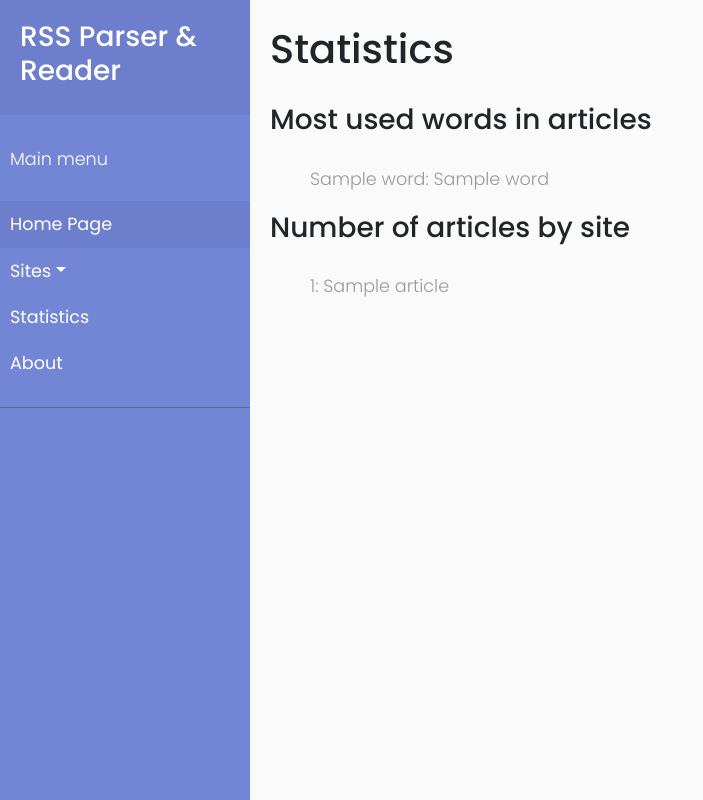
After one commit to itopencek/python-rss-reader, a Python web app: template ArticleParserApp/templates/stats.html in a window 1280 px wide. The commit adds this page. Shown: the whole page, without its empty margins (0-703 px from the left). Run offline with Jinja, Linux system fonts and the light colour scheme; the template is opened without the code that fills it: most values are stand-ins (such as "Sample title", 1, 10 or a date in 2020); some libraries are stand-ins or nearby versions.

Commit message:
Added stats page

```diff
--- a/ArticleParserApp/__init__.py
+++ b/ArticleParserApp/__init__.py
@@ -10,6 +10,7 @@ db = SQLAlchemy()
 DB_PATH = 'sqlite:///database/database.db'
 DB_NAME = 'database.db'
 df_articles = None
+df_sites = None
 
 
 def register_blueprints():
@@ -34,7 +35,7 @@ def create_database():
     """
     Creates and set-ups database and Pandas DataFrame.
     """
-    global df_articles
+    global df_articles, df_sites
     db.init_app(app)
     if not path.exists(DB_NAME):
         db.create_all(app=app)
@@ -44,6 +45,7 @@ def create_database():
     # set up pandas df
     with app.app_context():
         df_articles = pd.read_sql('SELECT * FROM article', con=db.engine)
+        df_sites = pd.read_sql('SELECT * FROM site', con=db.engine)
     print("Set up pandas DataFrame.")
 
 
--- a/ArticleParserApp/database/models/models.py
+++ b/ArticleParserApp/database/models/models.py
@@ -32,6 +32,12 @@ class Article(db.Model):
     def as_dict(self):
         return {x.name: getattr(self, x.name) for x in self.__table__.columns}
 
+    def get_date(self):
+        return self.date
+
+    def set_date(self, new_date):
+        self.date = new_date
+
     @staticmethod
     def from_parsed(article, site_id):
         """
--- a/ArticleParserApp/services/article.py
+++ b/ArticleParserApp/services/article.py
@@ -14,7 +14,7 @@ def save_articles_from_site(name):
 
     articles = parse_articles(site.url)
     for article in articles:
-        if Article.query.filter_by(name=article['title']).first():
+        if Article.query.filter_by(name=article['title']).first() or Article.query.filter_by(url=article['url']).first():
             print("Had to skip article with name \"" + article['title'] + "\", because it already exists!")
         else:
             new_article = Article().from_parsed(article, site.id)
--- a/ArticleParserApp/static/script.js
+++ b/ArticleParserApp/static/script.js
@@ -31,3 +31,8 @@ function createRequest(url, type) {
         }
     });
 }
+
+function epochToDate() {
+    console.log("test")
+    return "123"
+}
--- a/ArticleParserApp/templates/base.html
+++ b/ArticleParserApp/templates/base.html
@@ -44,7 +44,7 @@
                 </ul>
             </li>
             <li>
-                <a href="#">Statistics</a>
+                <a href="/stats">Statistics</a>
             </li>
             <li>
                 <a href="#">About</a>
--- a/ArticleParserApp/templates/index.html
+++ b/ArticleParserApp/templates/index.html
@@ -4,7 +4,9 @@
 <ul class="no-decoration-ul padding-top">
     {% if articles %}
         {% for article in articles %}
-    <li><h3><a href="{{article['url']}}" target="_blank">{{article['name']}}</a></h3><p>{{article['description']}}</p></li>
+    <li><h3><a href="{{article['url']}}" target="_blank">{{article['name']}}</a></h3>
+        {{article['date']}}
+        <p>{{article['description']}}</p></li>
         {% endfor %}
     {% else %}
     <li>There are no articles. Consider adding new websites!</li>
--- /dev/null
+++ b/ArticleParserApp/templates/stats.html
@@ -0,0 +1,16 @@
+{% extends "base.html" %}
+{% block content %}
+<h1 class="main-title">Statistics</h1>
+<h3>Most used words in articles</h3>
+<ul class="no-decoration-ul padding-top">
+    {% for word in words %}
+    <li><p>{{word}}: {{words[word]}}</p></li>
+    {% endfor %}
+</ul>
+<h3>Number of articles by site</h3>
+<ul class="no-decoration-ul padding-top">
+    {% for article in articles %}
+    <li><p>{{article[0]}}: {{article[1]}}</p></li>
+    {% endfor %}
+</ul>
+{% endblock %}
```
Also changed, not shown: ArticleParserApp/controllers/views.py (+13 -2 lines), ArticleParserApp/services/stats.py (+13 -5 lines), ArticleParserApp/templates/add-site.html (+4 -4 lines), ArticleParserApp/database/database.db.
